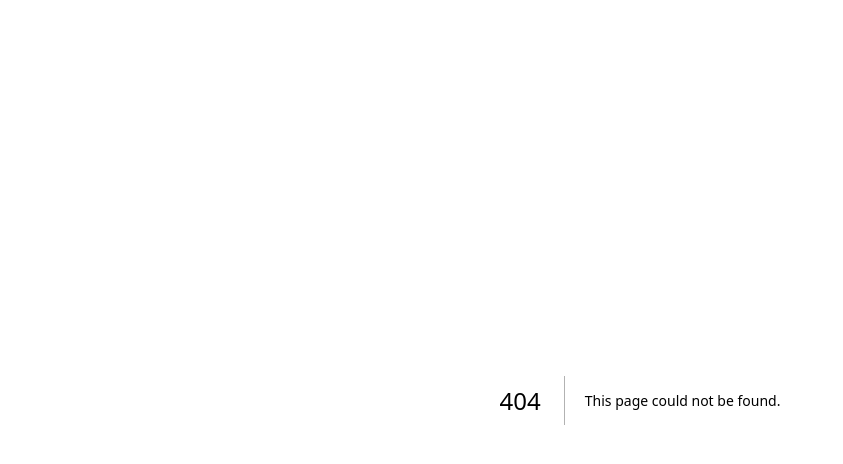
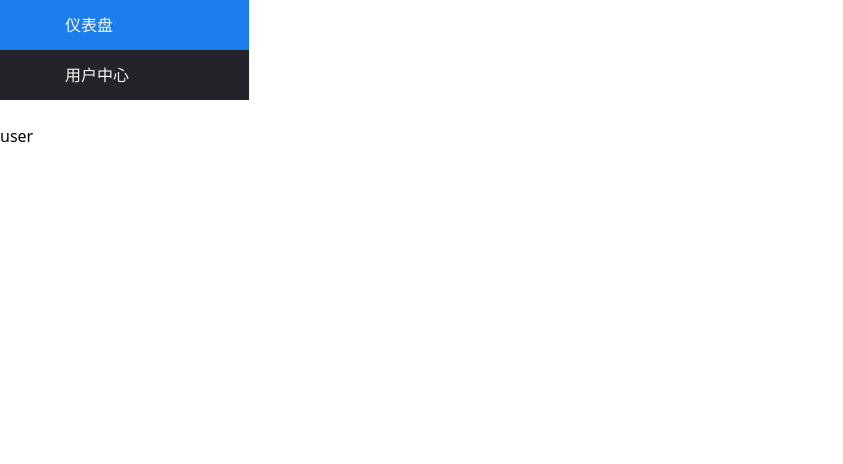
Before and after one commit to zhaogongchengsi/starter-next, a Next.js app: page /admin/user in a window 1280 px wide. Before the commit this address had no page. Shown: the top 464 px of the page, without its empty margins (0-843 px from the left). Built offline with nearby package versions, Linux system fonts and the light colour scheme.

Commit message:
啥也没干

```diff
--- a/layout/admin/Aside.tsx
+++ b/layout/admin/Aside.tsx
@@ -4,6 +4,7 @@ import React from "react";
 import { Sidebar, Menu, MenuItem, SubMenu } from "react-pro-sidebar";
 import { useAtom } from "jotai";
 import { collapsed } from "./atom";
+import Link from "next/link";
 
 const AdminAside: React.FC = () => {
   const [isCollapsed] = useAtom(collapsed);
@@ -26,6 +27,7 @@ const AdminAside: React.FC = () => {
             },
           },
         }}
+        key="title"
         renderExpandIcon={({ open }) => {
           return (
             <div className={cn("w-5 h-5 i-tabler-arrow-badge-right transition-all", open ? "rotate-90" : "rotate-0")} />
@@ -35,10 +37,10 @@ const AdminAside: React.FC = () => {
         {data.map(({ children, title, link, icon }) => {
           if (children) {
             return (
-              <SubMenu label={title} key={title} icon={<div className={cn("w-5 h-h", icon)} />}>
+              <SubMenu label={title} key={title} icon={<div className={cn("w-5 h-5", icon)} />}>
                 {children.map((child) => {
                   return (
-                    <MenuItem key={child.link} icon={<div className={cn("w-5 h-h", child.icon)} />}>
+                    <MenuItem key={child.title} component={<Link href={[link, child.link].join('/')} />} icon={<div className={cn("w-5 h-5", child.icon)} />}>
                       {child.title}
                     </MenuItem>
                   );
@@ -48,7 +50,7 @@ const AdminAside: React.FC = () => {
           }
           return (
             <>
-              <MenuItem key={link} icon={<div className={cn("w-5 h-h", icon)} />}>
+              <MenuItem key={title} icon={<div className={cn("w-5 h-5", icon)} />}>
                 {title}
               </MenuItem>
             </>
--- a/layout/admin/data.ts
+++ b/layout/admin/data.ts
@@ -10,18 +10,19 @@ const data: NavBarOptions[] = [
 	{
 		icon: 'i-tabler-3d-cube-sphere',
 		title: '仪表盘',
-		link: '#',
+		link: '#yibiapan',
+	},
+	{
+		icon: 'i-tabler-users',
+		title: '用户中心',
+		link: '/admin',
 		children: [
 			{
-				icon: 'i-tabler-3d-cube-sphere',
-				title: '控制台'
+				icon: 'i-tabler-user-cog',
+				title: '用户管理',
+				link: 'user'
 			}
 		]
-	},
-	{
-		icon: 'i-tabler-3d-cube-sphere',
-		title: '用户中心',
-		link: '#'
 	}
 ]
 
--- a/next.config.js
+++ b/next.config.js
@@ -1,12 +1,12 @@
 const { withSuperjson } = require("next-superjson");
 
 module.exports = withSuperjson()({
-  async rewrites() {
-    return [
-      {
-        source: "/zAdmin/:path*",
-        destination: "/admin", // The :path parameter isn't used here so will be automatically passed in the query
-      },
-    ];
-  },
+  // async rewrites() {
+  //   return [
+  //     {
+  //       source: "/zAdmin/:path*",
+  //       destination: "/admin", // The :path parameter isn't used here so will be automatically passed in the query
+  //     },
+  //   ];
+  // },
 });
--- a/package.json
+++ b/package.json
@@ -8,7 +8,7 @@
   "scripts": {
     "dev": "next dev",
     "build": "next build",
-    "start": "next start",
+    "start": "next start -p 3330",
     "seed": "ts-node prisma/seed.ts"
   },
   "dependencies": {
--- a/pages/admin/index.tsx
+++ b/pages/admin/index.tsx
@@ -1,14 +1,14 @@
 "use client";
-import { signIn } from "next-auth/react"
 import Layout from "@/layout/admin";
 
 interface Props {}
 
 const Admin: React.FC<Props> = (props) => {
-
   return (
     <Layout>
-      <div> <button onClick={() => signIn()}>登录</button> </div>
+      <div>
+        123
+      </div>
     </Layout>
   );
 };
--- /dev/null
+++ b/pages/admin/user/index.tsx
@@ -0,0 +1,12 @@
+import Layout from "@/layout/admin";
+
+const AdminUser: React.FC = () => {
+  return (
+    <Layout>
+      <div>user</div>
+    </Layout>
+  );
+};
+
+
+export default AdminUser
--- a/tsconfig.json
+++ b/tsconfig.json
@@ -8,6 +8,7 @@
     "forceConsistentCasingInFileNames": true,
     "noEmit": true,
     "esModuleInterop": true,
+    "baseUrl": ".",
     "module": "esnext",
     "moduleResolution": "node",
     "resolveJsonModule": true,
```
